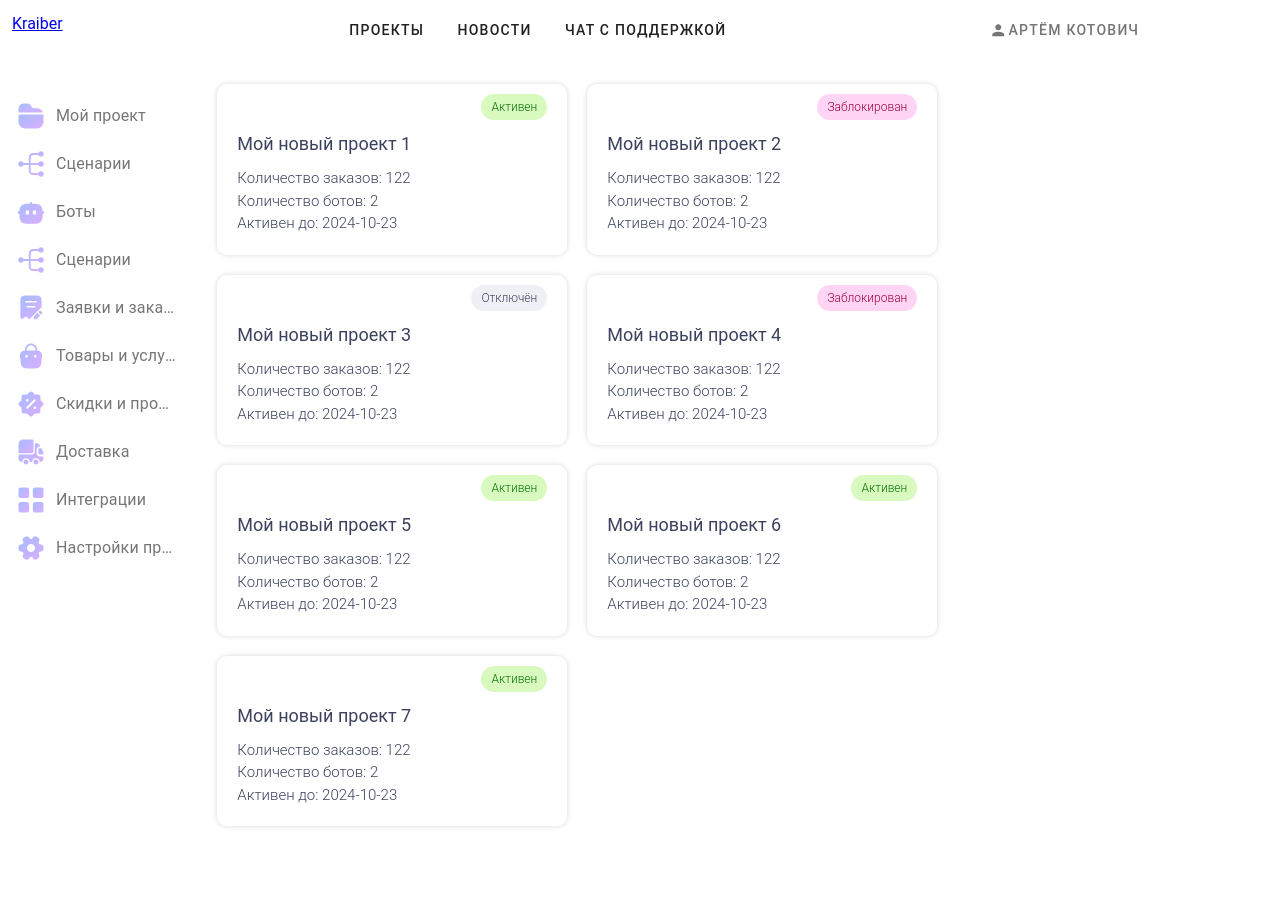
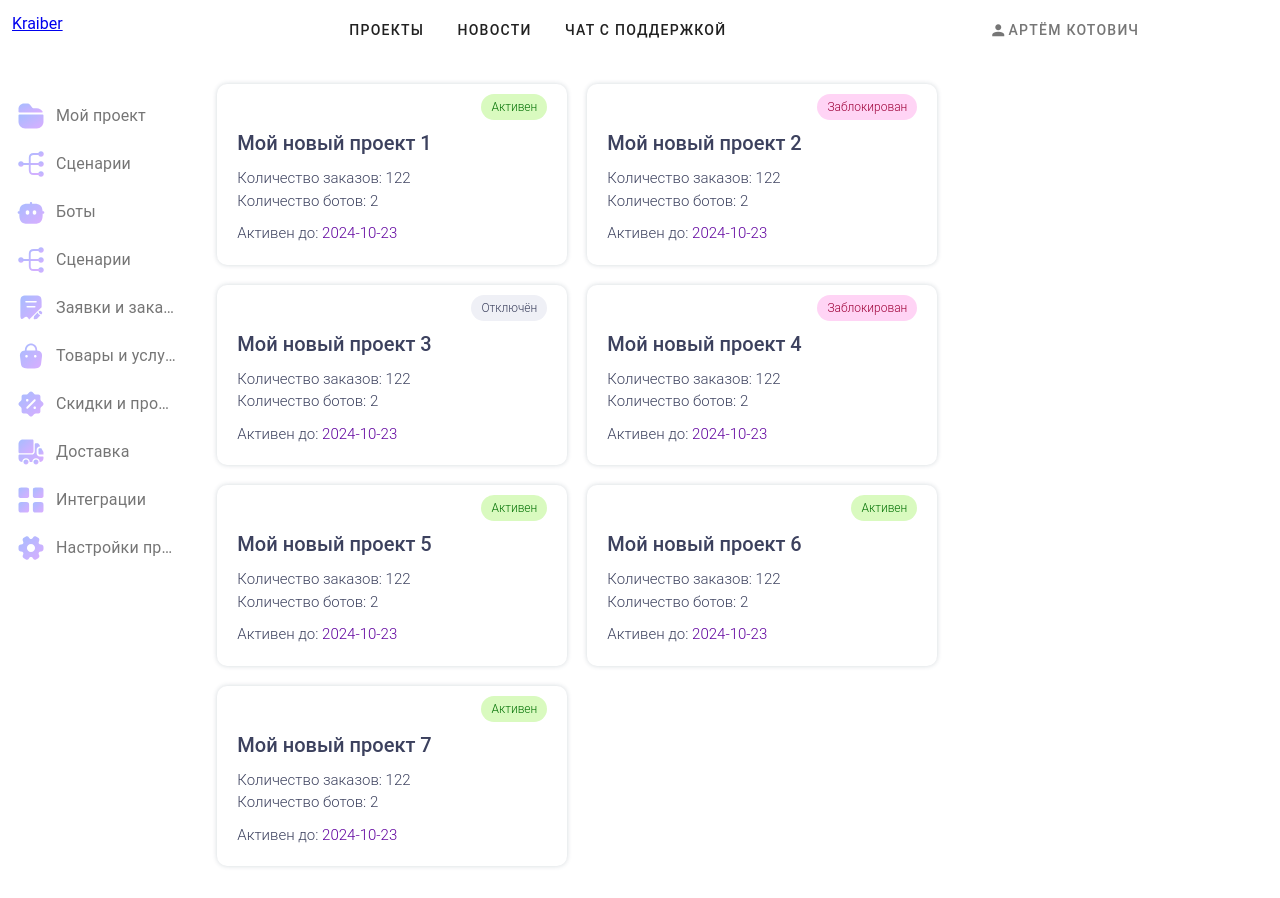
Before and after one commit to segakgd/kb_front, a Vue app: page /projects in a window 1280 px wide. Before the commit the page ends 858 px from the top, so only its background shows below. Built offline with nearby package versions, Linux system fonts and the light colour scheme.

Commit message:
Update Projects.vue

```diff
--- a/src/components/Projects.vue
+++ b/src/components/Projects.vue
@@ -37,10 +37,10 @@
               </div>
             </div>
 
-            <div style="font-weight: 400; font-size: 18px; padding-bottom: 10px;"><span>{{ project.name }}</span></div>
-            <div style="font-weight: 300; font-size: 15px;">Количество заказов: <span>{{ project.orderCount }}</span></div>
-            <div style="font-weight: 300; font-size: 15px;">Количество ботов: <span>{{ project.botCount }}</span></div>
-            <div style="font-weight: 300; font-size: 15px;">Активен до: <span>{{ project.activeTo }}</span></div>
+            <div class="project-item--name"><span>{{ project.name }}</span></div>
+            <div class="project-item--field">Количество заказов: <span>{{ project.orderCount }}</span></div>
+            <div class="project-item--field">Количество ботов: <span>{{ project.botCount }}</span></div>
+            <div class="project-item--field project-item--field-active-to">Активен до: <span>{{ project.activeTo }}</span></div>
           </div>
         </a>
       </div>
@@ -194,4 +194,27 @@ export default {
   background: #EFF0F6;
   color: #3C415E;
 }
+
+.project-item--name{
+  padding-bottom: 10px;
+  font-style: normal;
+  font-weight: 500;
+  font-size: 20px;
+  line-height: 27px;
+  color: #3C415E;
+}
+
+.project-item--field{
+  color: #3C415E;
+  font-weight: 300;
+  font-size: 15px;
+}
+
+.project-item--field-active-to{
+  margin-top: 10px;
+}
+
+.project-item--field-active-to span{
+  color: #5f009e;
+}
 </style>
```
